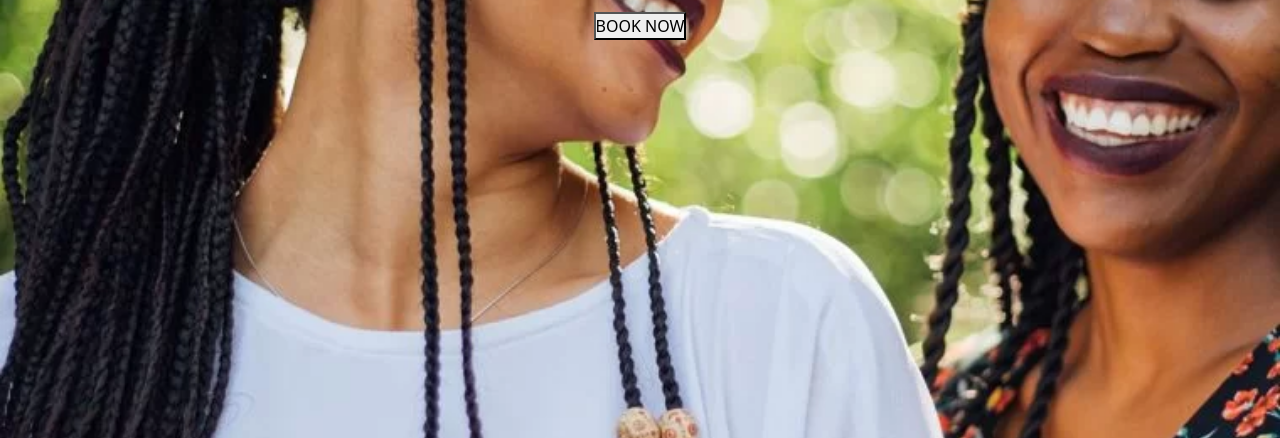
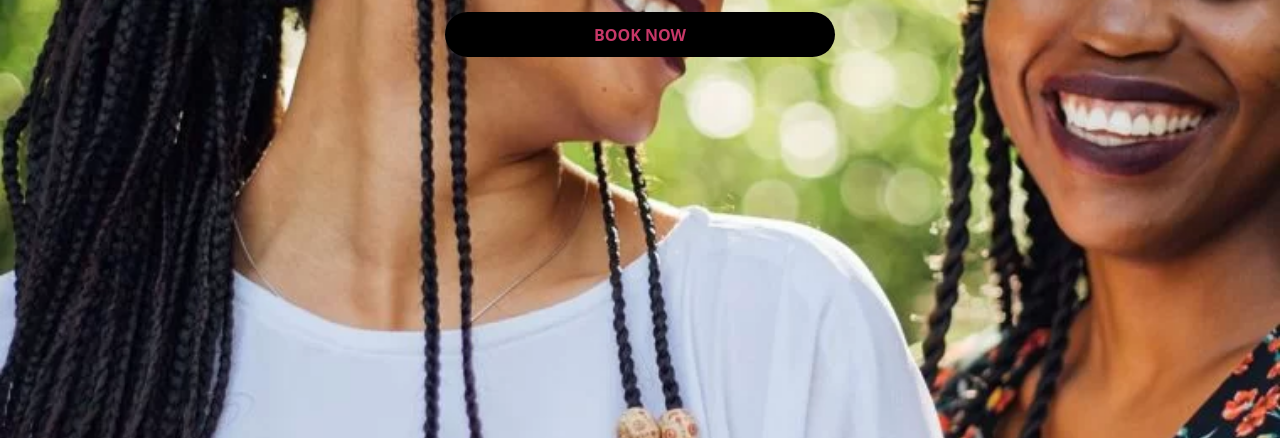
Before and after one commit to RachelMKayembe/RachelMKayembe.github.io, a plain HTML site: page index.html in a window 1280 px wide. Shown: the part 436-874 px from the top of the page. Drawn offline with nearby package versions, Linux system fonts and the light colour scheme; files whose address does not match are found by name; a web font is replaced by a local one.

Commit message:
Update styles.css

```diff
--- a/styles/styles.css
+++ b/styles/styles.css
@@ -37,7 +37,7 @@
     font-family: 'Frank Ruhl Libre';
 
 }
-btn1{
+.btn1{
     height: 45px;
     width: 35%;
     border: none;
```
